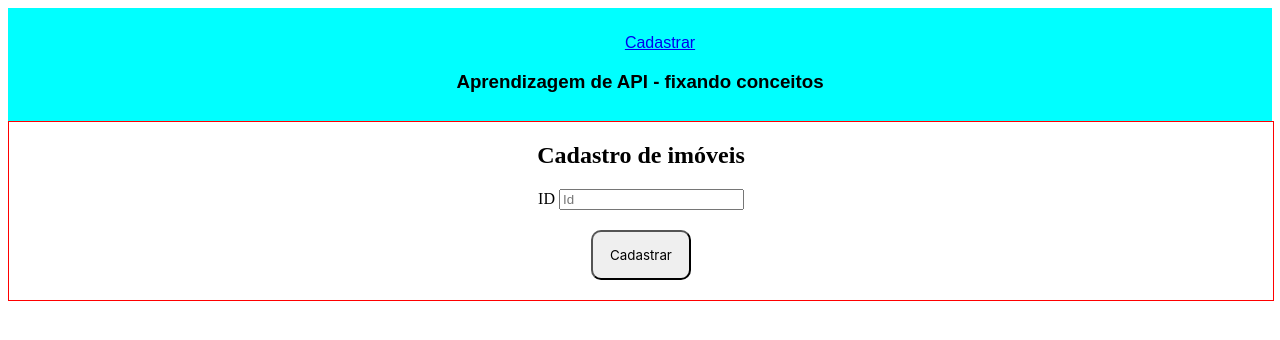
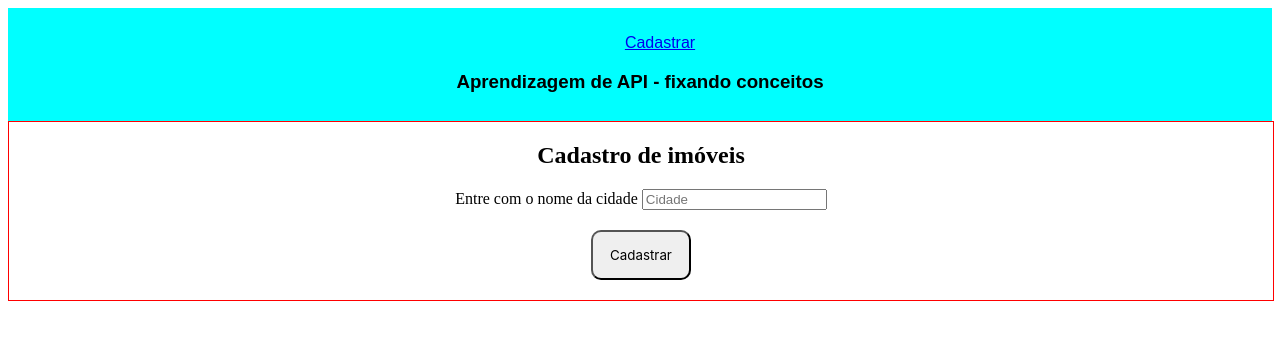
Before and after one commit to Gushono/Aprendendo-API, a Flask app: page /cadastro in a window 1280 px wide. Shown: the top 340 px of the page. Run offline with Flask 2, Linux system fonts and the light colour scheme.

Commit message:
Melhoras

```diff
--- a/app/templates/confirmacao.html
+++ b/app/templates/confirmacao.html
@@ -10,7 +10,10 @@
       <div>
         <h1>Cidade pesquisada: {{dadostempo['name']}}</h1>
         <h1>Estado: {{dadostempo['state']}}</h1>
-        <h1>Temperatura: {{dadostempo['data']['temperature']}}</h1>
+        <h1>Temperatura: {{dadostempo['data']['temperature']}} ºC</h1>
+        <h1>Sensação: {{dadostempo['data']['sensation']}} °C</h1>
+        <h1>Velocidade do vento: {{dadostempo['data']['wind_velocity']}}</h1>
+        <h1>Condição: {{dadostempo['data']['condition']}}</h1>
       </div>
 
 
--- a/app/templates/projeto.html
+++ b/app/templates/projeto.html
@@ -8,8 +8,8 @@
 <form action="" method="POST">
 	{{form.csrf_token}}
 	<div class="form-group">
-		<label>ID</label>
-		{{form.idAlgo(class="form-control", placeholder="Id")}}
+		<label>Entre com o nome da cidade</label>
+		{{form.idAlgo(class="form-control", placeholder="Cidade")}}
 
 	</div>
 
```
